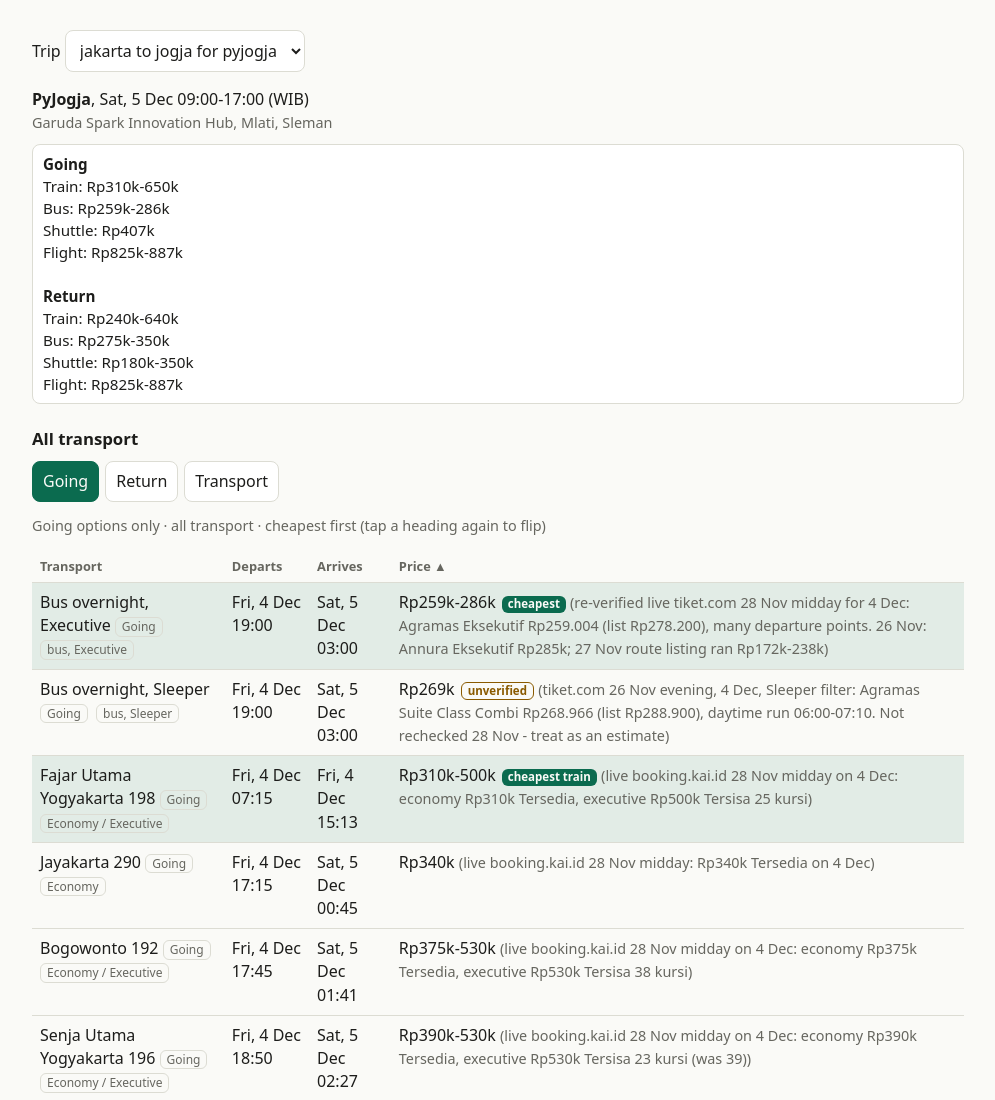
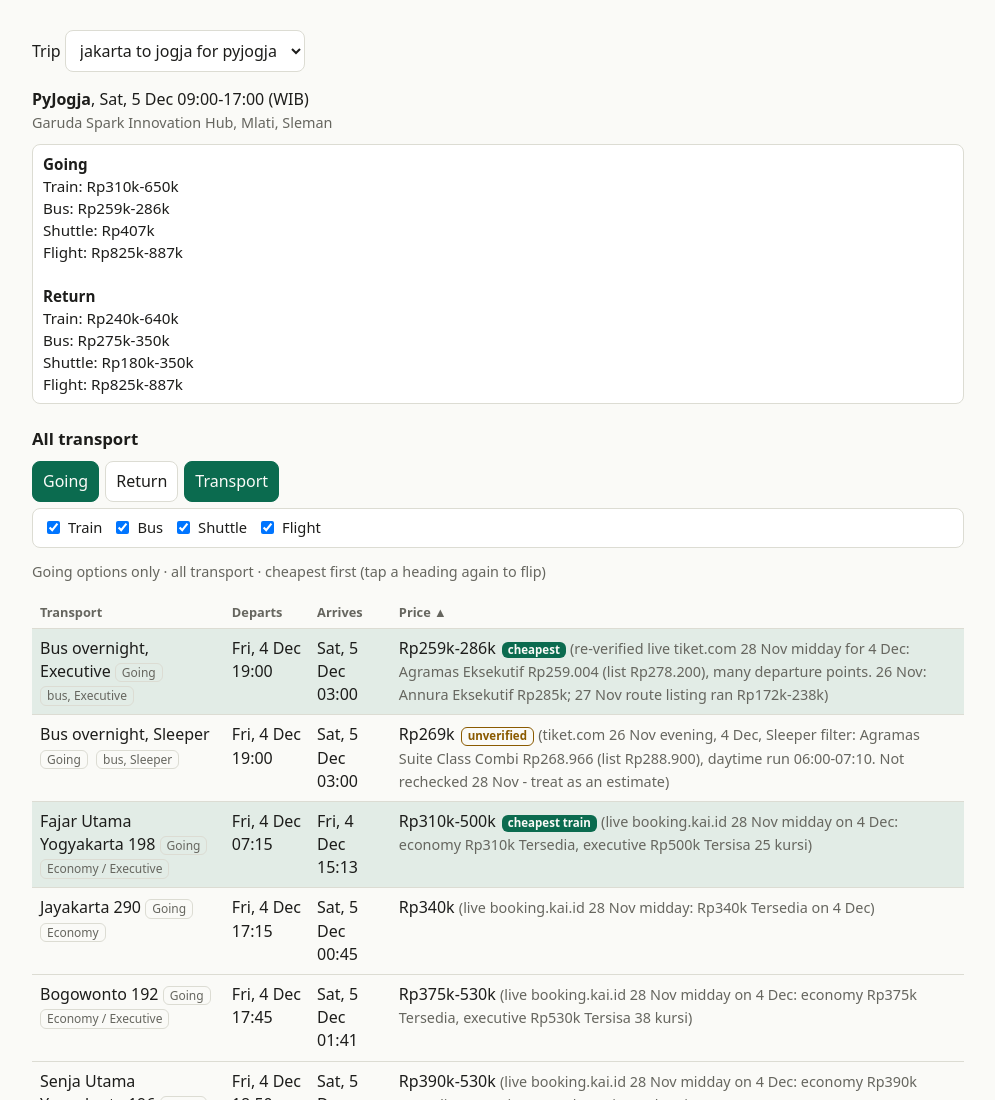
Before and after one commit to irvan-putra/singgah, a plain HTML site: page index.html in a window 1280 px wide. Shown: the top 1100 px of the page, without its empty margins (142-1137 px from the left). Drawn offline with Linux system fonts and the light colour scheme.

Commit message:
Show transport mode choices by default

```diff
--- a/index.html
+++ b/index.html
@@ -50,7 +50,7 @@ a{color:var(--acc)}footer{margin:2rem 0 1rem;font-size:.85rem;color:var(--mut)}
 
 <h2>All transport</h2>
 <div class="chips" id="chips"></div>
-<div class="mode-panel" id="mode-panel" hidden></div>
+<div class="mode-panel" id="mode-panel"></div>
 <p class="mut" id="state"></p>
 <table id="tbl"><thead><tr id="hr"></tr></thead><tbody id="rows"></tbody></table>
 <p class="mut" id="count"></p>
@@ -63,7 +63,7 @@ a{color:var(--acc)}footer{margin:2rem 0 1rem;font-size:.85rem;color:var(--mut)}
 const $=id=>document.getElementById(id);
 const rp=(n,m)=>n==null?"n/a":"Rp"+Math.round(n/1000).toLocaleString("id-ID")+"k"+(m&&m!==n?"-"+Math.round(m/1000).toLocaleString("id-ID")+"k":"");
 const dd=d=>d?new Date(d+"T00:00:00").toLocaleDateString("en-GB",{weekday:"short",day:"numeric",month:"short"}):"";
-let data,trip,sortKey="price",sortDir=1,filt={dir:"out",modes:["train","bus","shuttle","flight"]},modePanelOpen=false;
+let data,trip,sortKey="price",sortDir=1,filt={dir:"out",modes:["train","bus","shuttle","flight"]},modePanelOpen=true;
 const cols=[ ["train","Transport"],["dep","Departs"],["arr","Arrives"],["price","Price"] ];
 const key=(l,k)=>k==="dep"?l.depDate+l.dep:k==="arr"?(l.arrDate?l.arrDate+l.arr:"9"):k==="price"?(l.price??1e12):k==="dir"?l.dir:k==="note"?l.note:l.train;
 const evStart=()=>trip.event.date+trip.event.start, evEnd=()=>trip.event.date+trip.event.end;
```
